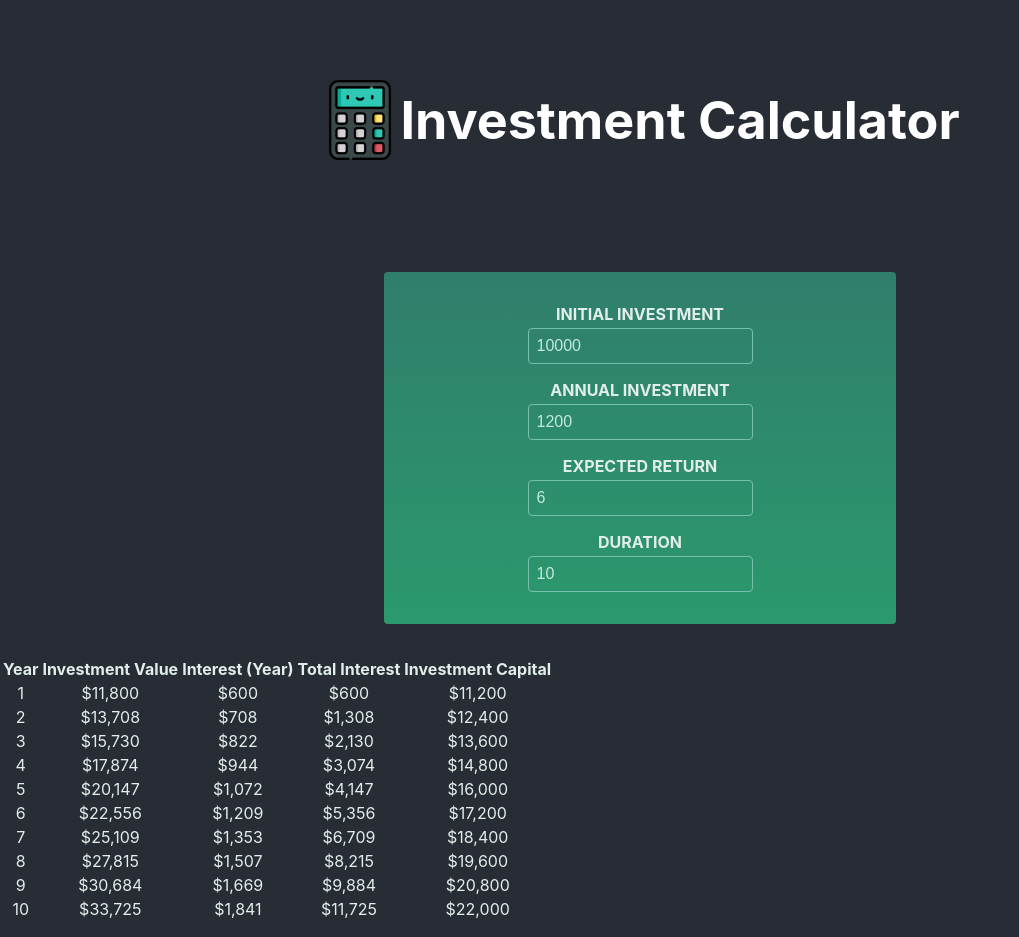
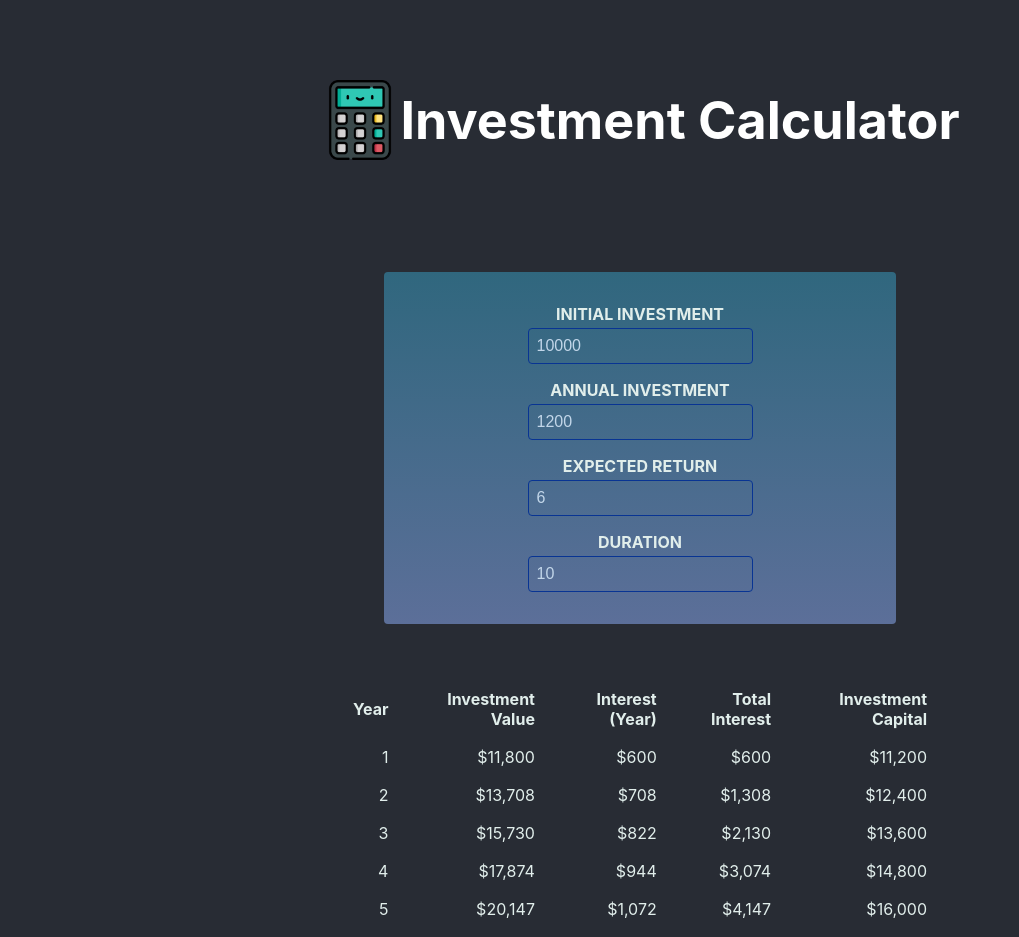
Before and after one commit to nevdb/investment-calculator-react, a React (Create React App) app in the folder investment-calculator/: page / in a window 1280 px wide. Shown: the top 937 px of the page, without its empty margins (0-1019 px from the left). Built offline with nearby package versions, Linux system fonts and the light colour scheme.

Commit message:
render conditionally results, add more style

```diff
--- a/investment-calculator/src/App.js
+++ b/investment-calculator/src/App.js
@@ -13,6 +13,8 @@ function App() {
     duration: 10,
   });
 
+  const inputIsValid = userInput.duration >= 1;
+
   function handleChange(inputIdentifier, newValue) {
     setUserInput((prevUserInput) => {
       return {
@@ -27,7 +29,11 @@ function App() {
       <>
         <Header />
         <UserInput userInput={userInput} onChangeInput={handleChange} />
-        <Results input={userInput} />
+        {
+          inputIsValid ? <Results input={userInput} /> : <p>Please enter a period greater than zero!</p>
+        }
+
+
       </>
 
     </div>
--- a/investment-calculator/src/index.css
+++ b/investment-calculator/src/index.css
@@ -39,7 +39,7 @@ code {
 }
 
 .App-link {
-  color: #61dafb;
+  color: #2b4e99;
 }
 
 #user-input {
@@ -47,7 +47,7 @@ code {
   max-width: 30rem;
   margin: 2rem auto;
   border-radius: 4px;
-  background: linear-gradient(180deg, #307e6c, #2b996d);
+  background: linear-gradient(180deg, #30677e, rgb(92, 111, 153));
 }
 
 #user-input label {
@@ -60,9 +60,18 @@ code {
 #user-input input {
   width: auto;
   padding: 0.5rem;
-  border: 1px solid #76c0ae;
+  border: 1px solid #083493;
   border-radius: 0.25rem;
   background-color: transparent;
-  color: #c2e9e0;
+  color: #c2d6e9;
   font-size: 1rem;
 }
+
+#results {
+  max-width: 40rem;
+  margin: 2rem auto;
+  padding: 1rem;
+  table-layout: fixed;
+  border-spacing: 1rem;
+  text-align: right;
+}
```
